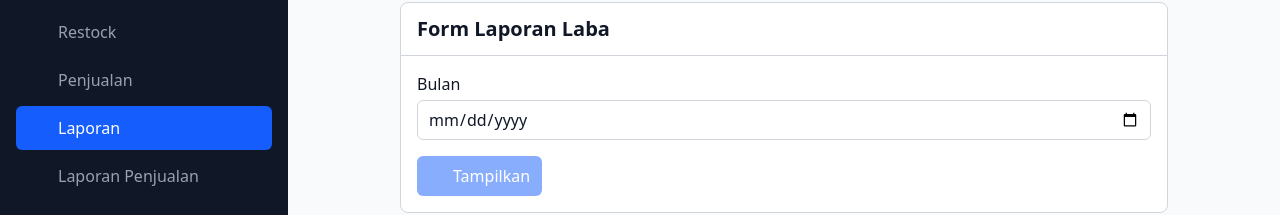
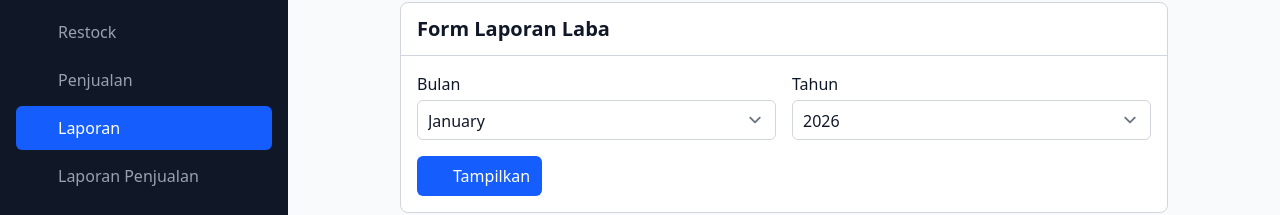
Before and after one commit to ibrahimalanshor/bisnet, a Vue app: page /report/profit in a window 1280 px wide. Shown: the part 158-373 px from the top of the page. Built offline with nearby package versions, Linux system fonts and the light colour scheme; some icons are missing; a web font is replaced by a local one.

Commit message:
profit report period

```diff
--- a/src/features/report/components/ReportProfitPage.vue
+++ b/src/features/report/components/ReportProfitPage.vue
@@ -2,10 +2,13 @@
 import BaseHeading from '../../../components/base/BaseHeading.vue';
 import BaseCard from '../../../components/base/BaseCard.vue';
 import BaseFormItem from '../../../components/base/BaseFormItem.vue';
-import BaseInput from '../../../components/base/BaseInput.vue';
 import BaseButton from '../../../components/base/BaseButton.vue';
+import BaseMonthSelect from '../../../components/base/BaseMonthSelect.vue';
+import BaseYearSelect from '../../../components/base/BaseYearSelect.vue';
 import { reactive, ref } from 'vue';
-import { formatCurrency, formatDate, sleep } from '../../../utils/common.js';
+import { formatCurrency, getMonthNames, sleep } from '../../../utils/common.js';
+
+const months = getMonthNames();
 
 const summary = ref({
   sales: 150_000_000,
@@ -18,7 +21,8 @@ const summary = ref({
 const resultVisible = ref(false);
 const loadingResult = ref(false);
 const filter = reactive({
-  month: null,
+  month: 1,
+  year: new Date().getFullYear(),
 });
 
 async function loadResult() {
@@ -37,13 +41,22 @@ async function loadResult() {
   <div class="max-w-screen-md mx-auto grid grid-cols-1 gap-4">
     <BaseCard title="Form Laporan Laba">
       <form class="space-y-4" @submit.prevent="loadResult">
+        <div class="grid grid-cols-2 gap-4">
           <BaseFormItem
             id="report_profit_form.month"
             label="Bulan"
             v-slot="{ id }"
           >
-          <BaseInput type="date" :id="id" required v-model="filter.month" />
+            <BaseMonthSelect :id="id" required v-model="filter.month" />
           </BaseFormItem>
+          <BaseFormItem
+            id="report_profit_form.year"
+            label="Tahun"
+            v-slot="{ id }"
+          >
+            <BaseYearSelect :id="id" required v-model="filter.year" />
+          </BaseFormItem>
+        </div>
         <BaseButton
           icon="ri:file-list-2-fill"
           :disabled="!filter.month"
@@ -55,7 +68,7 @@ async function loadResult() {
 
     <BaseCard
       v-if="resultVisible"
-      :title="`Laporan Laba Bulan ${formatDate(filter.date, 'MMMM')}`"
+      :title="`Laporan Laba Bulan ${months[filter.month]} ${filter.year}`"
       responsive
       responsive-screen="md"
     >
```
Lines whose indentation alone changed are shown as unchanged.
